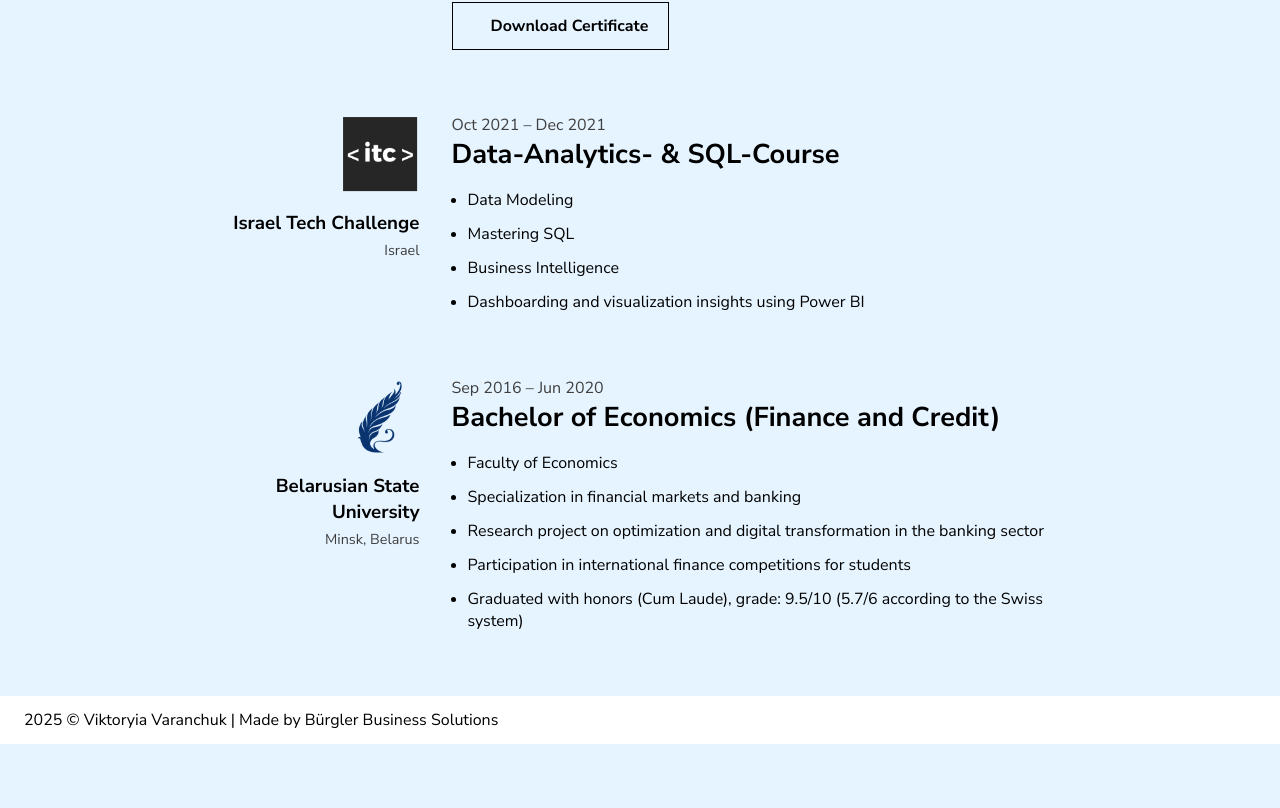
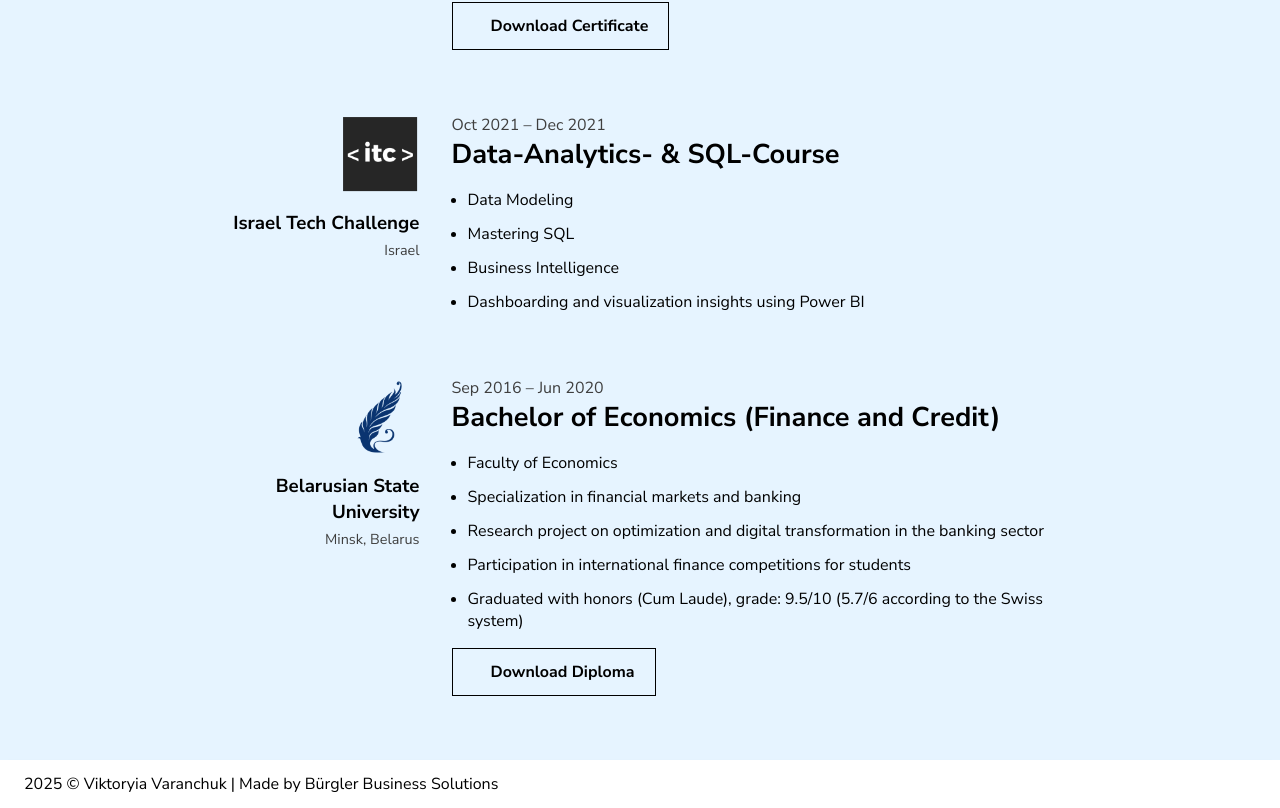
Before and after one commit to noelbue/vv-cv-website, a React (Create React App) app: page /education in a window 1280 px wide. Shown: the part 2241-3049 px from the top of the page. Before the commit the page ends 2985 px from the top, so only its background shows below. Built offline with nearby package versions, Linux system fonts and the light colour scheme; the HTML template or start-up script is replaced by a standard one.

Commit message:
added bachelor diploma

```diff
--- a/src/data/translations/de/Education.js
+++ b/src/data/translations/de/Education.js
@@ -10,6 +10,7 @@ import Certificate_Data_Scientist_Viktoriya_Voronchuk from "../../../downloads/C
 import HDS_A2 from "../../../downloads/HDS_German_Course_A2.pdf";
 import HDS_B1 from "../../../downloads/HDS_German_Course_B1_1.pdf";
 import BarIlanCertificate from "../../../downloads/MBA-Certificate_Viktoryia_Varanchuk.pdf";
+import BelarusianStateUniversityCertificate from "../../../downloads/Bachelor-Certificate_Viktoryia_Varanchuk.pdf";
 
 export const Education = [
   {
@@ -176,5 +177,11 @@ export const Education = [
       "Teilnahme an internationalen Finanzwettbewerben für Studierende",
       "Mit Auszeichnung (Cum Laude) abgeschlossen, Note: 9,5/10 (5,7/6 gemäss Schweizer System)",
     ],
+    button: {
+      href: BelarusianStateUniversityCertificate,
+      text: "Download Diploma",
+      icon: "fa fa-file-pdf-o",
+      download: "Bachelor-Certificate_Viktoryia_Varanchuk.pdf",
+    },
   },
 ];
--- a/src/data/translations/en/Education.js
+++ b/src/data/translations/en/Education.js
@@ -10,6 +10,7 @@ import Certificate_Data_Scientist_Viktoriya_Voronchuk from "../../../downloads/C
 import HDS_A2 from "../../../downloads/HDS_German_Course_A2.pdf";
 import HDS_B1 from "../../../downloads/HDS_German_Course_B1_1.pdf";
 import BarIlanCertificate from "../../../downloads/MBA-Certificate_Viktoryia_Varanchuk.pdf";
+import BelarusianStateUniversityCertificate from "../../../downloads/Bachelor-Certificate_Viktoryia_Varanchuk.pdf";
 
 export const Education = [
   {
@@ -176,5 +177,11 @@ export const Education = [
       "Participation in international finance competitions for students",
       "Graduated with honors (Cum Laude), grade: 9.5/10 (5.7/6 according to the Swiss system)",
     ],
+    button: {
+      href: BelarusianStateUniversityCertificate,
+      text: "Download Diploma",
+      icon: "fa fa-file-pdf-o",
+      download: "Bachelor-Certificate_Viktoryia_Varanchuk.pdf",
+    },
   },
 ];
```
Also changed, not shown: 2 other files (tests, documents, lock files or other folders).
